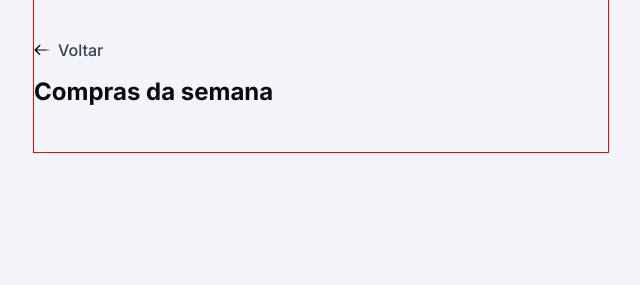
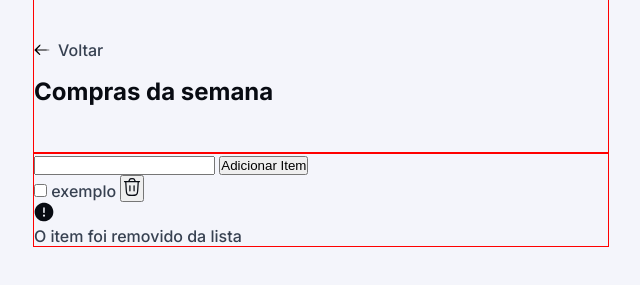
Before and after one commit to RodrigoCarrico01/Project_lista_compras, a plain HTML site: page index.html in a window 1280 px wide. Shown: the part 87-372 px from the top of the page, without its empty margins (319-959 px from the left). Drawn offline with Linux system fonts and the light colour scheme.

Commit message:
form structure

```diff
--- a/index.html
+++ b/index.html
@@ -22,6 +22,36 @@
       <h1>Compras da semana</h1>
     </div>
   </header>
+  <main>
+    <div class="container">
+      <form>
+        <div class="add-item">
+          <input type="text">
+          <button>Adicionar Item</button>
+        </div>
+        <div class="items-wrapper">
+          <ul id="items-list" role="list">
+
+            <li class="item">
+              <label for="">
+                <input type="checkbox">
+                exemplo
+              </label>
+              <button class="btn-delete">
+                <img src="assets/icons/remove.svg" alt="icon de caixote do lixo">
+              </button>
+            </li>
+
+          </ul>
+        </div>
+        <div class="remove-alert">
+          <img src="assets/icons/warning.svg" alt="icon de alerta">
+          <p>O item foi removido da lista</p>
+        </div>
+
+      </form>
+    </div>
+  </main>
   <script src="scripts.js"></script>
 </body>
 </html>
--- a/styles/global.css
+++ b/styles/global.css
@@ -54,3 +54,6 @@ a{
   text-decoration: none;
   color: inherit;
 }
+ul[role="list"]{
+  list-style: none;
+}
```
